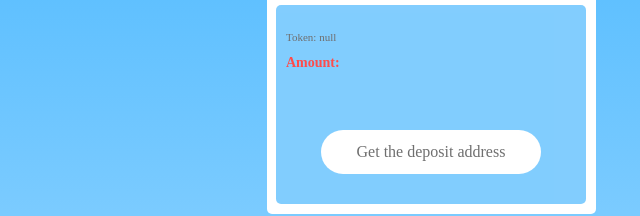
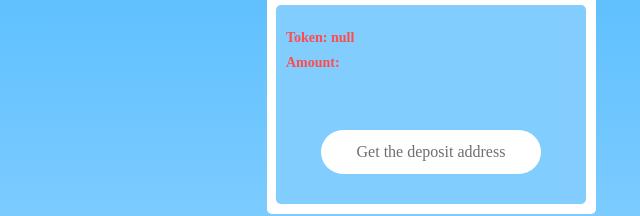
Before and after one commit to freecode1111/EasilyCollectMoney, a plain HTML site: page pay.html in a window 1280 px wide. Shown: the part 242-458 px from the top of the page, 209-849 px from the left. Drawn offline with Linux system fonts and the light colour scheme; no server answers.

Commit message:
fix pay page

```diff
--- a/pay.html
+++ b/pay.html
@@ -380,7 +380,7 @@
 
                 <div class="shuoming">
                     <div class="hang1">
-                        <span>{{curLangule['key3']}}{{depositCoinCode}}</span>
+                        <span style="color:red;font-weight:bold;font-size: 14px;">{{curLangule['key3']}}{{depositCoinCode}}</span>
                     </div>
                     <div class="hang1">
                         <span style="color:red;font-weight:bold;font-size: 14px;">{{curLangule['key4']}}{{payNumber}}</span>
```
